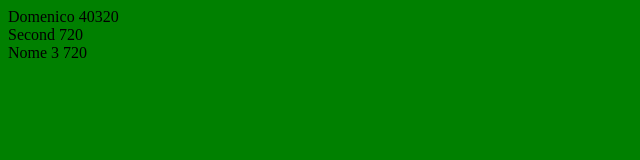
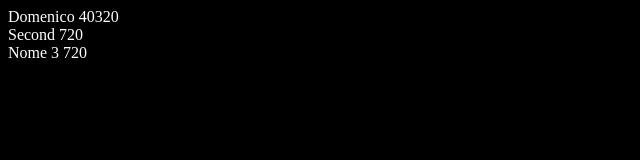
Before and after one commit to fairsayan/fantasticchat, a website: page public/index.html in a window 1280 px wide. Shown: the whole page, without its empty margins (0-640 px from the left). Drawn offline with Linux system fonts and the light colour scheme.

Commit message:
Revert "first commit in forked project"
This reverts commit 79ec2aaeecc4a782429f505113c5935bdcceda0b.

```diff
--- a/public/index.html
+++ b/public/index.html
@@ -6,8 +6,8 @@
     <title>Test</title>
     <style>
       body {
-        background-color: green;
-        color: black;
+        background-color: black;
+        color: white;
       }
     </style>
   </head>
```
